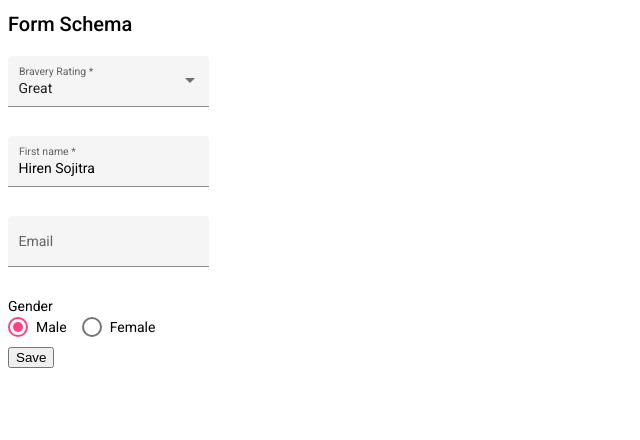
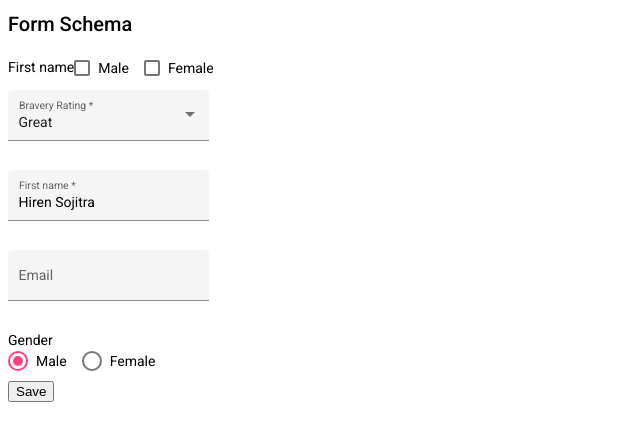
Before and after one commit to hirensojitra/angular-schema, an Angular app: page / in a window 1280 px wide. Shown: the top 440 px of the page, without its empty margins (0-640 px from the left). Built offline with nearby package versions, Linux system fonts and the light colour scheme.

Commit message:
4 files modified, 1 added

```diff
--- a/src/app/dynamic-form-field.component.html
+++ b/src/app/dynamic-form-field.component.html
@@ -1,26 +1,54 @@
 <div [formGroup]="form">
   <div [ngSwitch]="field.controlType">
     <mat-form-field appearance="fill" *ngSwitchCase="'textbox'">
-      <mat-label>{{field.label}}</mat-label>
-      <input matInput [formControlName]="field.key" [id]="field.key" matInput>
-      <mat-error class="errorMessage" *ngIf="!isValid&&touched">{{field.label}} is required</mat-error>
+      <mat-label>{{ field.label }}</mat-label>
+      <input matInput [formControlName]="field.key" [id]="field.key" matInput />
+      <mat-error class="errorMessage" *ngIf="!isValid && touched"
+        >{{ field.label }} is required</mat-error
+      >
     </mat-form-field>
     <mat-form-field appearance="fill" *ngSwitchCase="'dropdown'">
-      <mat-label>{{field.label}}</mat-label>
-      <mat-select [id]="field.key" [formControlName]="field.key" [value]="field.value">
-        <mat-option *ngFor="let opt of field.options" [value]="opt.value">{{opt.text}}</mat-option>
+      <mat-label>{{ field.label }}</mat-label>
+      <mat-select
+        [id]="field.key"
+        [formControlName]="field.key"
+        [value]="field.value"
+      >
+        <mat-option *ngFor="let opt of field.options" [value]="opt.value">{{
+          opt.text
+        }}</mat-option>
       </mat-select>
-      <mat-error class="errorMessage" *ngIf="!isValid&&touched">{{field.label}} is required</mat-error>
+      <mat-error class="errorMessage" *ngIf="!isValid && touched"
+        >{{ field.label }} is required</mat-error
+      >
     </mat-form-field>
     <div *ngSwitchCase="'radio'">
       <div>
-        <mat-label>{{field.label}}</mat-label>
+        <mat-label>{{ field.label }}</mat-label>
       </div>
-      <mat-radio-group class="w-100" aria-label="Select an option" [id]="field.key" [formControlName]="field.key"
-        [value]="field.value">
-        <mat-radio-button *ngFor="let opt of field.options" [value]="opt.value" class="mr-15">{{opt.text}}
+      <mat-radio-group
+        class="w-100"
+        aria-label="Select an option"
+        [id]="field.key"
+        [formControlName]="field.key"
+        [value]="field.value"
+      >
+        <mat-radio-button
+          *ngFor="let opt of field.options"
+          [value]="opt.value"
+          class="mr-15"
+          >{{ opt.text }}
         </mat-radio-button>
       </mat-radio-group>
     </div>
+    <div *ngSwitchCase="'checkbox'">
+      <mat-label>{{ field.label }}</mat-label>
+      <mat-checkbox
+        *ngFor="let opt of field.options"
+        [value]="opt.value"
+        class="mr-15"
+        >{{ opt.text }}
+      </mat-checkbox>
+    </div>
   </div>
 </div>
--- a/src/app/form-base.ts
+++ b/src/app/form-base.ts
@@ -1,5 +1,5 @@
 export class FormBase<T> {
-  value: T | undefined;
+  value: T | boolean | undefined;
   key: string;
   label: string;
   required: boolean;
--- /dev/null
+++ b/src/app/form-checkox.ts
@@ -0,0 +1,5 @@
+import { FormBase } from './form-base';
+
+export class CheckboxFields extends FormBase<string> {
+  override controlType = 'checkbox';
+}
--- a/src/app/form.service.ts
+++ b/src/app/form.service.ts
@@ -4,11 +4,24 @@ import { DropdownFields } from './form-dropdown';
 import { FormBase } from './form-base';
 import { TextboxFields } from './form-textbox';
 import { RadioFields } from './form-radio';
+import { CheckboxFields } from './form-checkox';
+
 @Injectable()
 export class FormService {
   // TODO: get from a remote source of field metadata
   getFields() {
     const fields: FormBase<string>[] = [
+      new CheckboxFields({
+        key: 'firstName',
+        label: 'First name',
+        value: 'Test Name',
+        required: true,
+        order: 0,
+        options: [
+          { value: 'male', text: 'Male' },
+          { value: 'female', text: 'Female' },
+        ],
+      }),
       new DropdownFields({
         key: 'brave',
         label: 'Bravery Rating',
@@ -28,7 +41,7 @@ export class FormService {
         required: true,
         options: [
           { value: 'male', text: 'Male' },
-          { value: 'female', text: 'Female' }
+          { value: 'female', text: 'Female' },
         ],
         value: 'male',
         order: 4,
```
Also changed, not shown: src/app/app.module.ts (+10 -5 lines).
